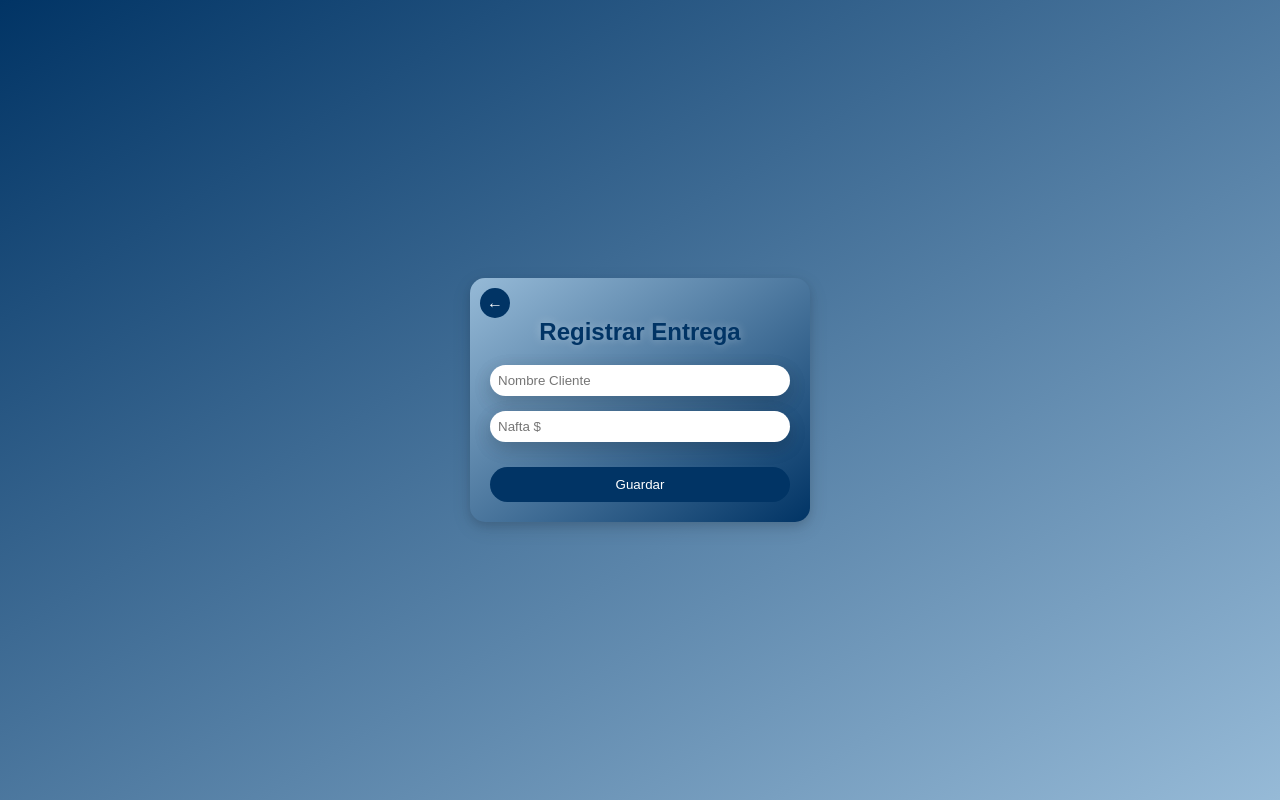
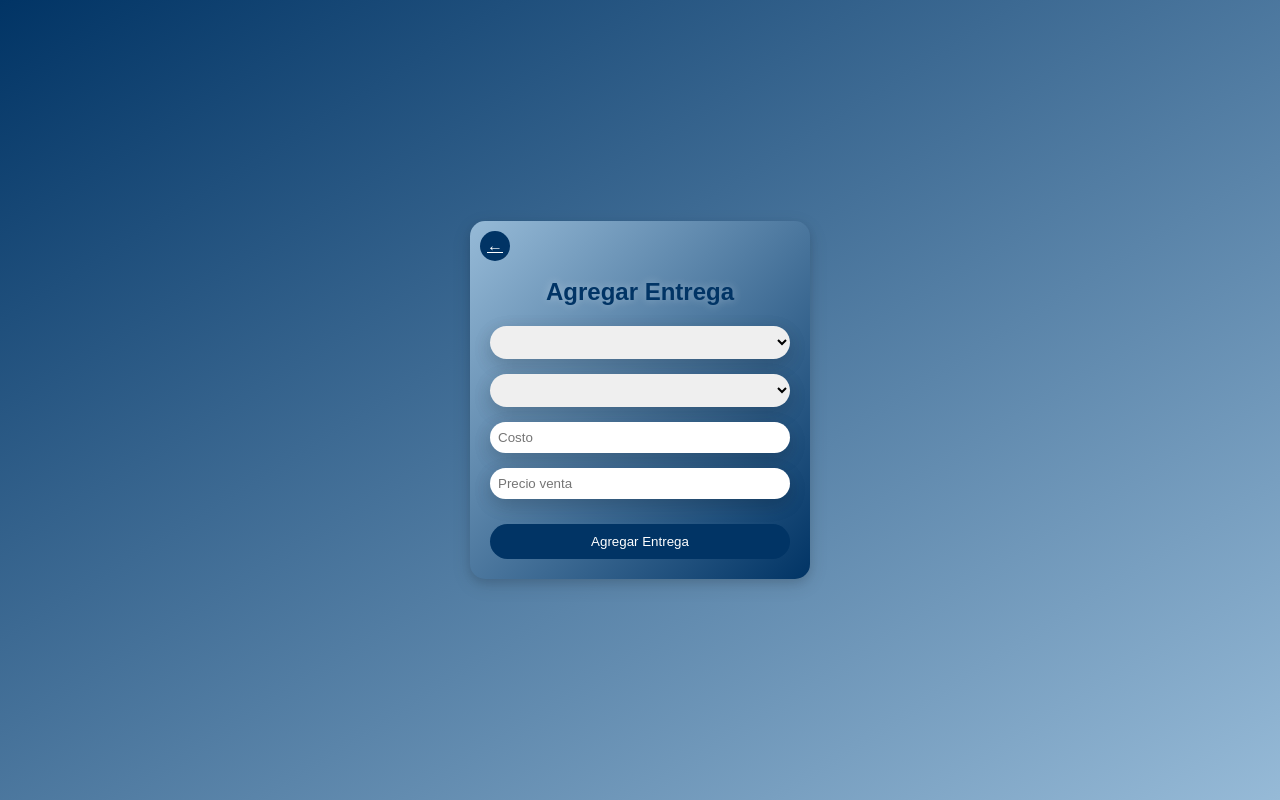
Before and after one commit to RocioMenardi/ProyectoRena, a React (Create React App) app in the folder frontend/front/: page /registrarEntrega in a window 1280 px wide. Built offline with nearby package versions, Linux system fonts and the light colour scheme.

Commit message:
empece la pantalla para agregar la entrega

```diff
--- a/frontend/front/src/componentes/RegistrarEntrega/RegistrarEntrega.js
+++ b/frontend/front/src/componentes/RegistrarEntrega/RegistrarEntrega.js
@@ -1,9 +1,10 @@
 // src/componentes/RegistrarEntrega.js
 import React, {useState} from 'react';
 import './RegistrarEntrega.css';
-import { useNavigate } from 'react-router-dom';
+import { useNavigate,Link } from 'react-router-dom';
 
 const RegistrarEntrega = () => {
+
     const [formData, setFormData] = useState({
         cliente: '',
         nafta: '',
@@ -11,6 +12,9 @@ const RegistrarEntrega = () => {
         fechaHora: '',
     });
     const navigate = useNavigate();
+
+
+
 
     const handleSubmit = (e) => {
         e.preventDefault();
@@ -27,23 +31,69 @@ const RegistrarEntrega = () => {
 
     return (
         <div className="container">
-            <div className="page">
-                <button className="back-button" onClick={() => navigate(-1)}>←</button> {/* Botón de volver */}
-                <h2>Registrar Entrega</h2>
-                <form className="login-form">
+            <div className="pageProducto">
+                <button>
+                    <Link to="/home" className="back-button">←</Link>
+                </button>
 
-                    <div className='form-group'>
-                        <input type="text" id="nombre" name="nombre" className="input-field" placeholder='Nombre Cliente'/>
+                <h2>Agregar Entrega</h2>
+
+                <form className="login-form" >
+
+                    <div className="form-group">
+
+                        <select type="text" id="tipoProducto" name="tipoProducto"
+                        className="input-field" placeholder='Tipo producto'
+
+                        // value={selectedTipoProducto} // Establecer valor seleccionado
+
+                        // onChange={(e) => setSelectedTipoProducto(e.target.value)}
+                        >
+
+                            {/* <option value="">Seleccione un tipo de producto</option>
+                            {tipoProducto.map((tipo, idx) => (
+                                <option key={idx} value={tipo.id}>{tipo.nombre}</option>
+                            ))} */}
+                        </select>
+
                     </div>
 
-                    <div className='form-group'>
-                        <input type="text" id="nafta" name="nafta" className="input-field" placeholder='Nafta $'/>
+                    <div className="form-group">
+                        <select type="text" id="litros" name="litros"
+                        className="input-field" placeholder='Litros'
+                        // value={selectedLitros} // Establecer valor seleccionado
+                        // onChange={(e) => setSelectedLitros(e.target.value)}
+                        >
+
+                            {/* <option value="">Seleccione los litros</option>
+                            {litros.map((litro, idx) => (
+                                <option key={idx} value={litro.id}>{litro.litro} L</option>
+                            ))} */}
+
+                        </select>
+
                     </div>
 
-                    <div className='submit'>
-                        <button type='submit' className="submit-button">Guardar</button>
+                    <div className="form-group">
+                        <input type="text" id="costo" name="costo"
+                        className="input-field" placeholder="Costo"
+                        // value={costo}
+                        // onChange={(e) => setCosto(e.target.value)}
+                        />
                     </div>
+
+                    <div className="form-group">
+                        <input type="text" id="precioVenta" name="precioVenta"
+                        className="input-field" placeholder='Precio venta'
+                        // value={precioVenta}
+                        // onChange={(e) => setPrecioVenta(e.target.value)}
+                        />
+                    </div>
+
+                    <button type="submit" className="submit-button" >Agregar Entrega</button>
+                    {/* onClick={handlePost} */}
                 </form>
+
             </div>
         </div>
     );
--- a/frontend/front/src/componentes/VerEntregas/VerEntrega.js
+++ b/frontend/front/src/componentes/VerEntregas/VerEntrega.js
@@ -135,6 +135,7 @@ const VerEntrega =() =>{
 
                         </ul>
                         <div className='contBotonesEntrega'>
+
                         <Delete id={entrega.id} onDelete={handleEntregaDelete}>
                         </Delete>
 
```
